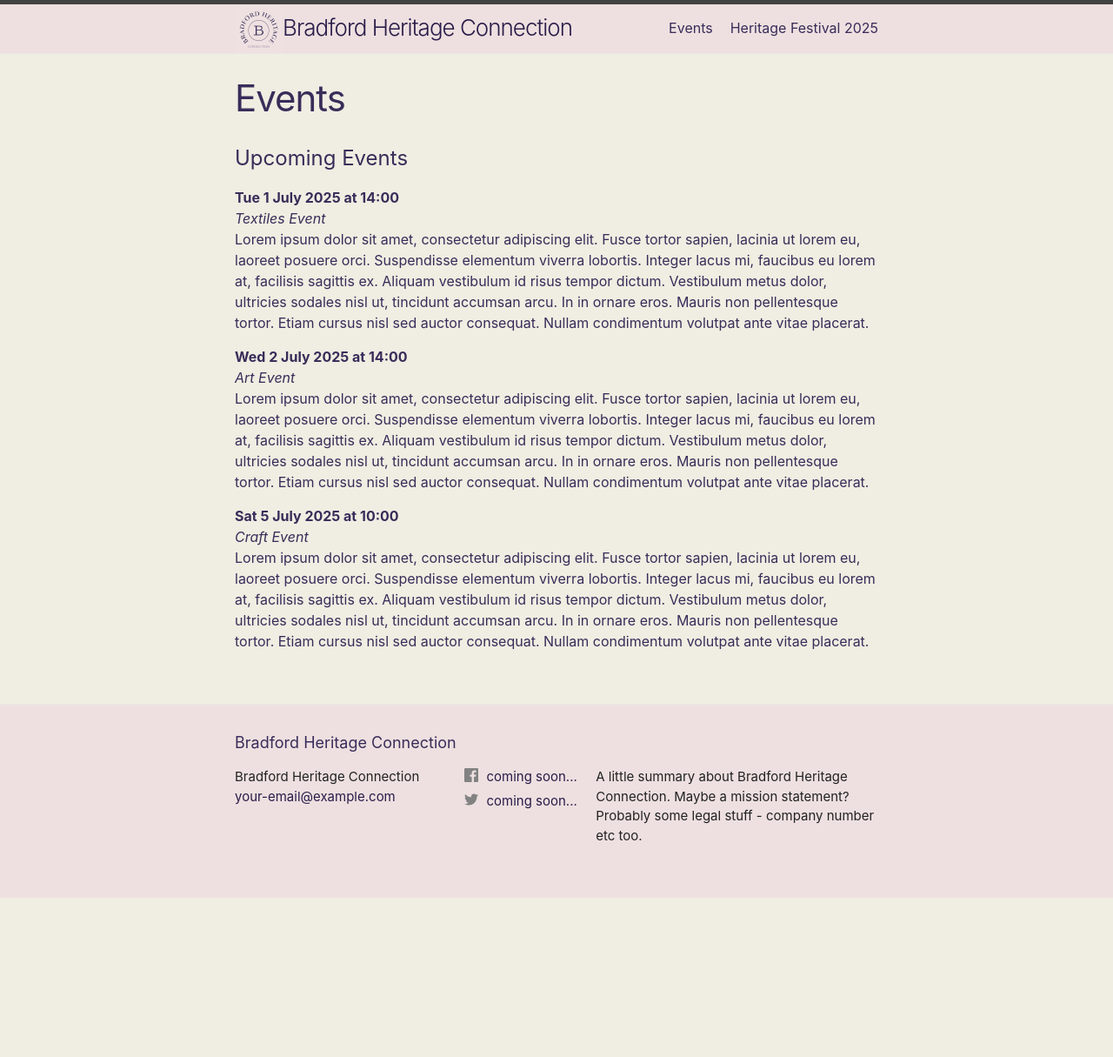
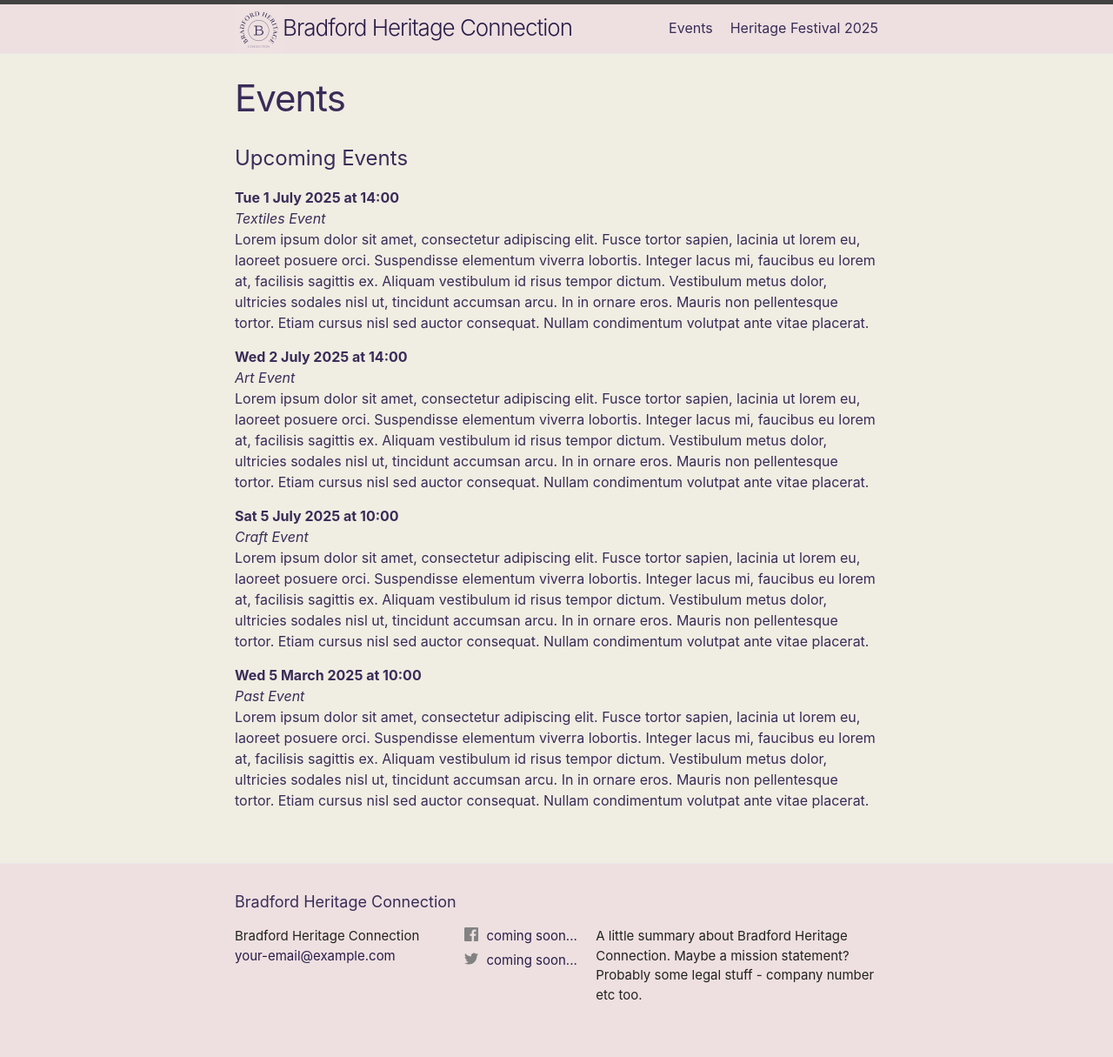
Before and after one commit to jwingfield/bhc2, a Jekyll site: the page built from events.markdown, in a window 1280 px wide. Shown: the whole page at 87% size. Built offline with Jekyll 4.4.1, drawn with Linux system fonts in a browser that asks for light colours; before the commit the page ends 1032 px from its top, so only the background shows below that.

Commit message:
Add an event that has already happened to see if it's still displayed.

```diff
--- a/_data/bhc-events.yml
+++ b/_data/bhc-events.yml
@@ -31,3 +31,14 @@
     nisl ut, tincidunt accumsan arcu. In in ornare eros.
     Mauris non pellentesque tortor. Etiam cursus nisl sed auctor consequat. Nullam
     condimentum volutpat ante vitae placerat.
+- Event: 'Past Event'
+  Date: 05/03/2025
+  Time: 10:00-14:00
+  Details: >-
+    Lorem ipsum dolor sit amet, consectetur adipiscing elit. Fusce tortor sapien,
+    lacinia ut lorem eu, laoreet posuere orci. Suspendisse elementum viverra
+    lobortis. Integer lacus mi, faucibus eu lorem at, facilisis sagittis ex. Aliquam
+    vestibulum id risus tempor dictum. Vestibulum metus dolor, ultricies sodales
+    nisl ut, tincidunt accumsan arcu. In in ornare eros.
+    Mauris non pellentesque tortor. Etiam cursus nisl sed auctor consequat. Nullam
+    condimentum volutpat ante vitae placerat.
```
